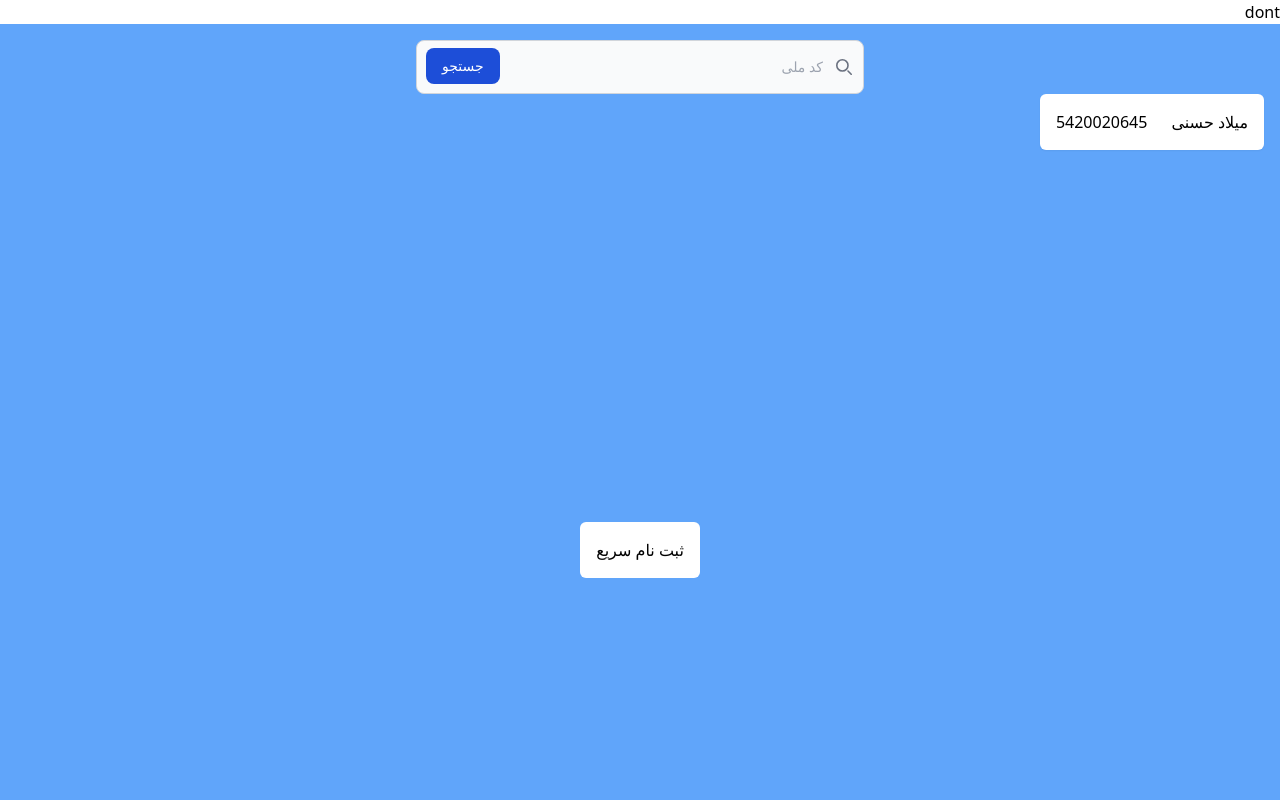
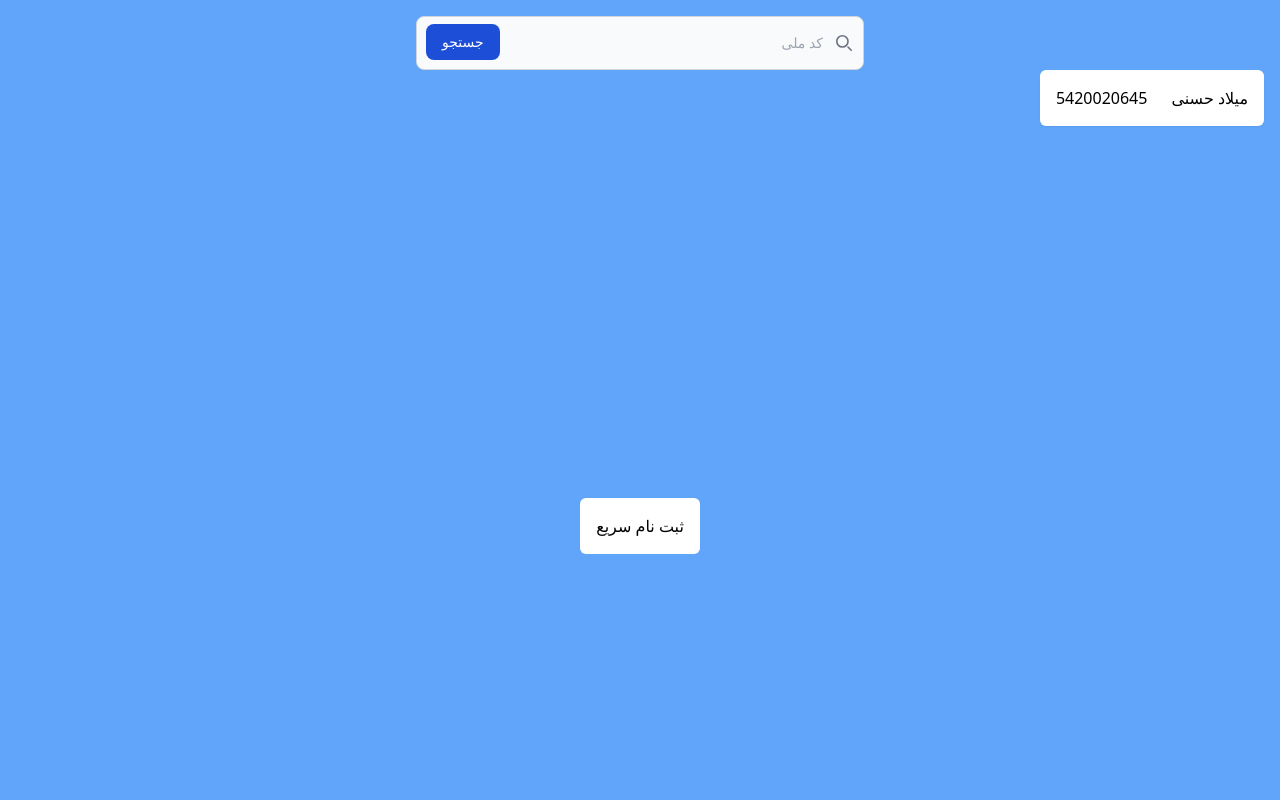
Before and after one commit to milad7212/my3, a Next.js app: page / in a window 1280 px wide. Shown: the top 800 px of the page. Built offline with nearby package versions, Linux system fonts and the light colour scheme; no server answers.

Commit message:
comment header

```diff
--- a/app/layout.tsx
+++ b/app/layout.tsx
@@ -22,7 +22,7 @@ export default function RootLayout({
     <html lang="fa" dir="rtl">
       <body>
         <AuthProvider>
-          <NavBar />
+          {/* <NavBar /> */}
           {children}
         </AuthProvider>
       </body>
```
